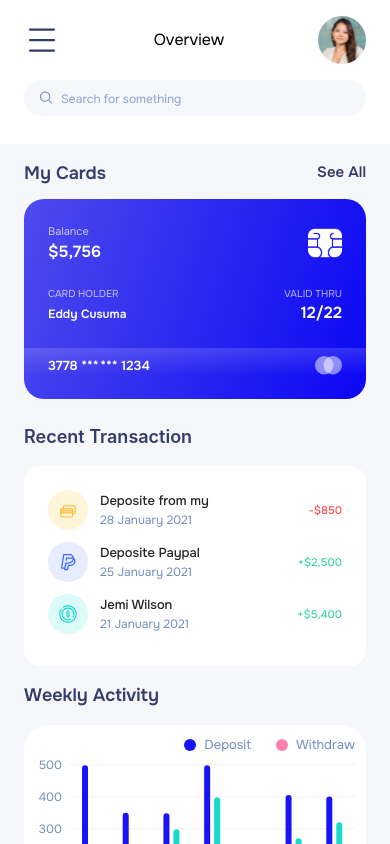
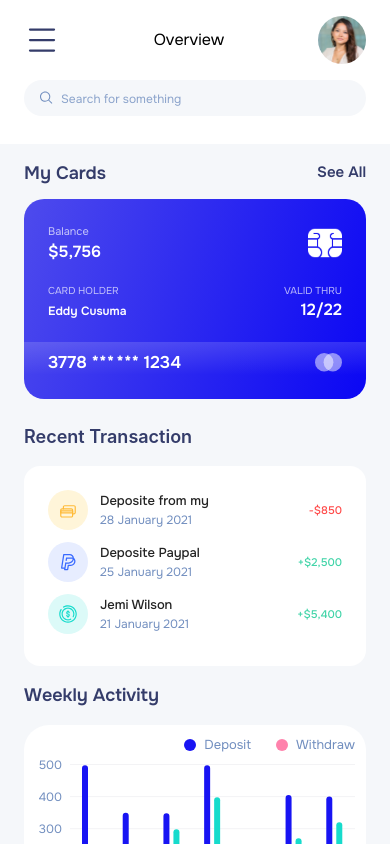
Before and after one commit to ololade154/BankDash-dashboard, a React (Vite) app: page / in a window 390 px wide. Shown: the top 844 px of the page. Built offline with nearby package versions, Linux system fonts and the light colour scheme.

Commit message:
latest update

```diff
--- a/src/components/card.jsx
+++ b/src/components/card.jsx
@@ -38,7 +38,7 @@ export const Card = ({
           </p>
           <span className=" text-[12px]  font-semibold">Eddy Cusuma</span>
         </div>
-        <div className='flex flex-col'>
+        <div className="flex flex-col">
           <p
             className={`${textColor ? 'card-text-one' : 'card-text-two'} text-[10px] font-normal`}
           >
@@ -56,7 +56,7 @@ export const Card = ({
             : ''
         } flex justify-between items-center`}
       >
-        <p className="md:text-[15px] text-[13px] font-semibold">
+        <p className="md:text-[15px] text-[17px] font-semibold">
           3778 **** **** 1234
         </p>
         <div>
```
